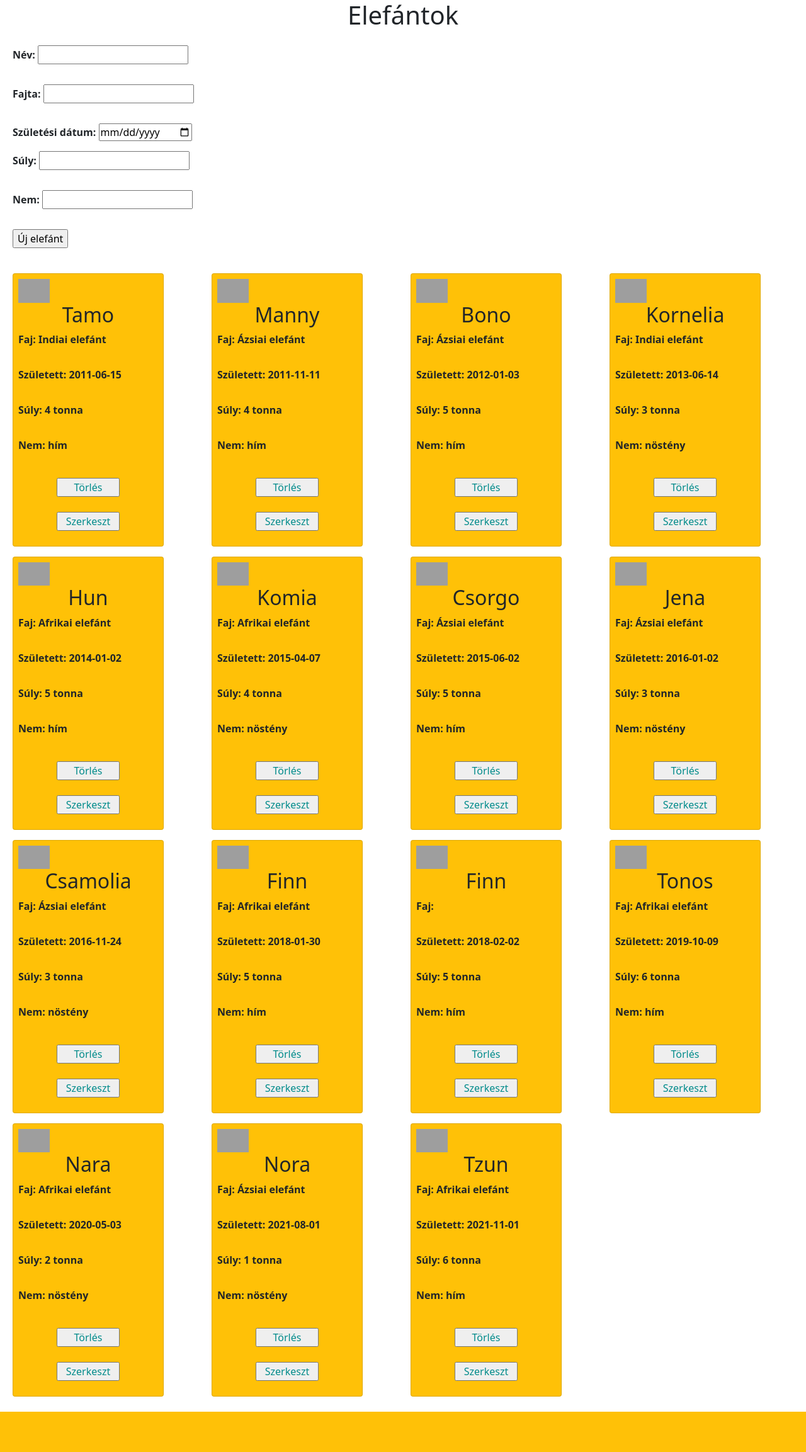
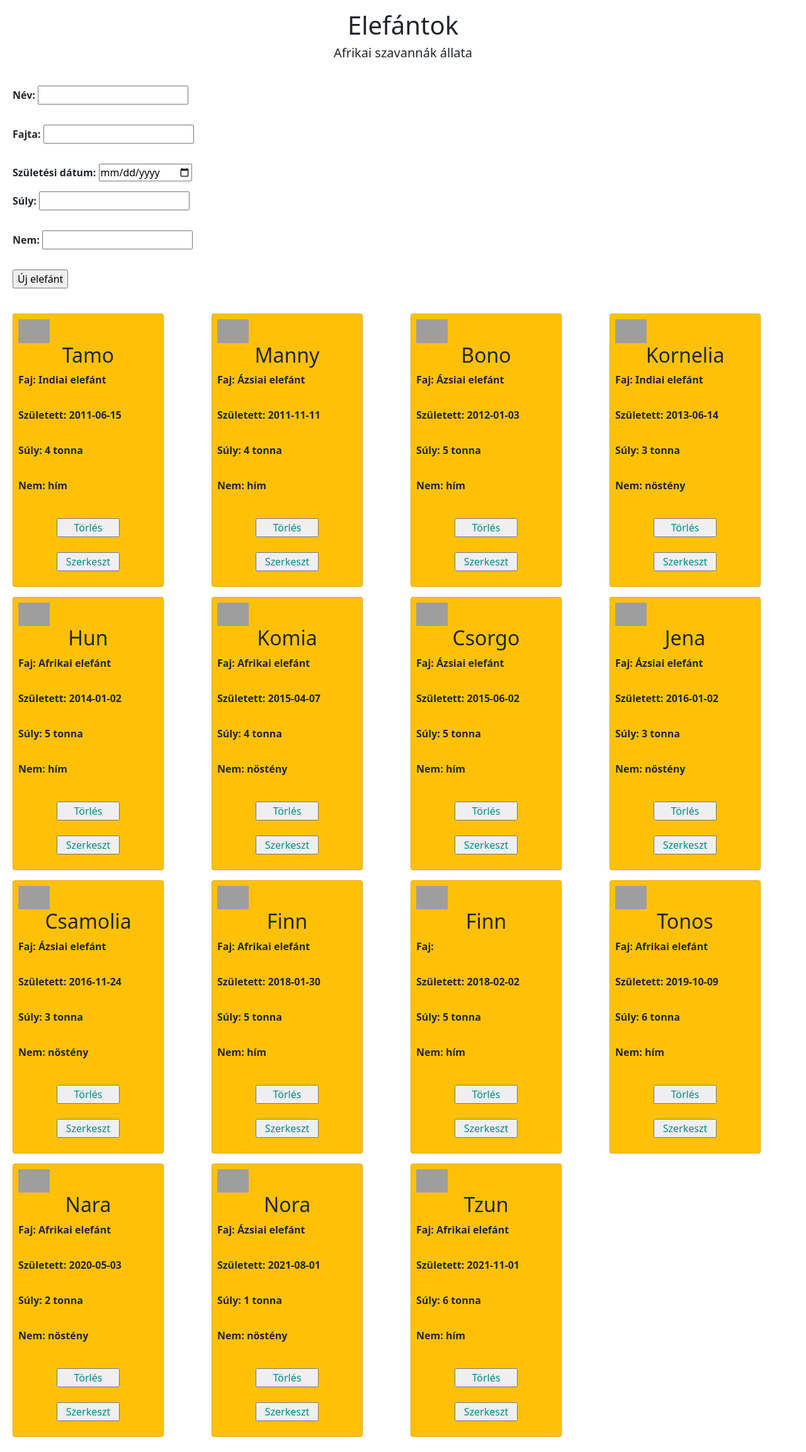
Before and after one commit to SomaHam44/Elefantok, a PHP site: page / in a window 1280 px wide. Shown: the whole page at 63% size. Before the commit the page ends 2242 px from the top, so only its background shows below. Run offline with PHP 8.4, Linux system fonts and the light colour scheme; data comes from the database, SQL or seed files in the repository; some libraries are stand-ins or nearby versions; grey boxes are pictures that could not be loaded.

Commit message:
Kinézet módosítás

```diff
--- a/index.php
+++ b/index.php
@@ -368,7 +368,12 @@
     <script src="https://cdn.jsdelivr.net/npm/bootstrap@5.1.3/dist/js/bootstrap.min.js" integrity="sha384-QJHtvGhmr9XOIpI6YVutG+2QOK9T+ZnN4kzFN1RtK3zEFEIsxhlmWl5/YESvpZ13" crossorigin="anonymous"></script>
 </head>
 <body>
+<div class="container-fluid">
+  <div class="jumbotron">
     <h1>Elefántok</h1>
+    <h5 class="text-center">Afrikai szavannák állata</h5>
+  </div>
+</div>
     <div class="container-fluid">
 
     <form method="POST">
--- a/sajat.css
+++ b/sajat.css
@@ -14,6 +14,10 @@
     text-align: center;
 }
 
+h5 {
+    text-align: center;
+}
+
 body {
     background-color: #ffdab9;
 }
```
